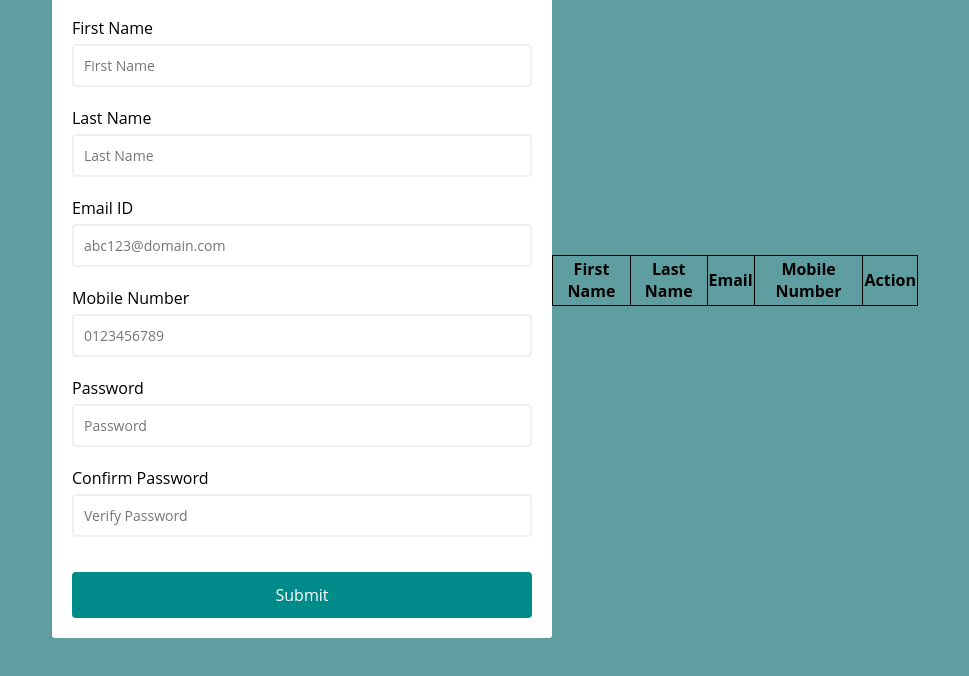
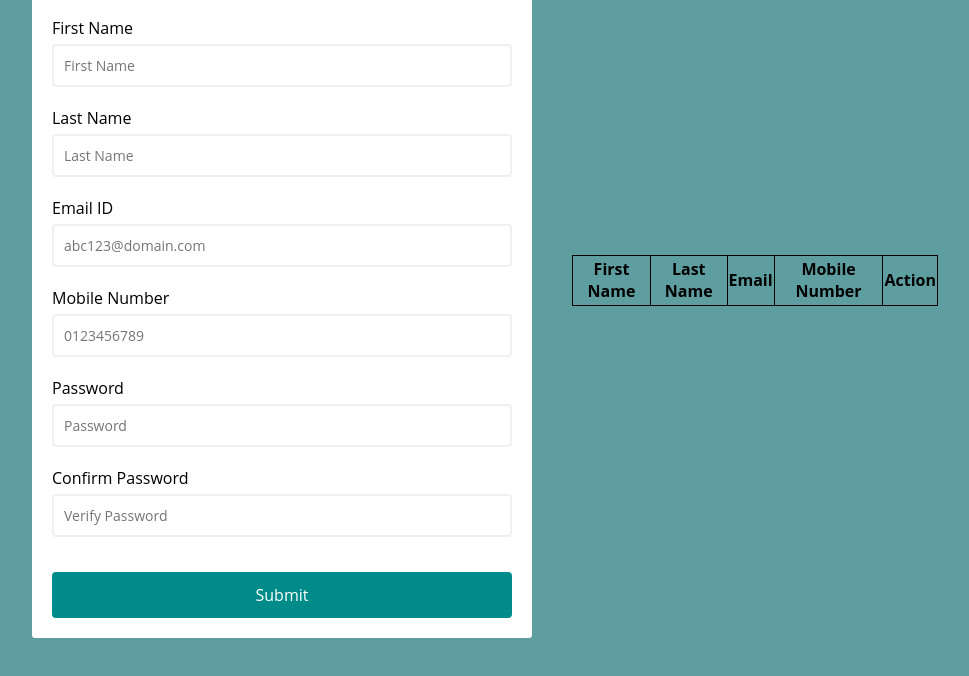
Before and after one commit to javalava12/Signup-Form, a plain HTML site: page index.html in a window 1280 px wide. Shown: the part 130-806 px from the top of the page, without its empty margins (155-1124 px from the left). Drawn offline with Linux system fonts and the light colour scheme.

Commit message:
Update styles.css

```diff
--- a/styles.css
+++ b/styles.css
@@ -98,8 +98,10 @@ body {
   cursor: pointer;
 }
 
+
 table, td, th {
   border: 1.5px solid black;
+	margin-left: 5vh;
 }
 
 table {
```
